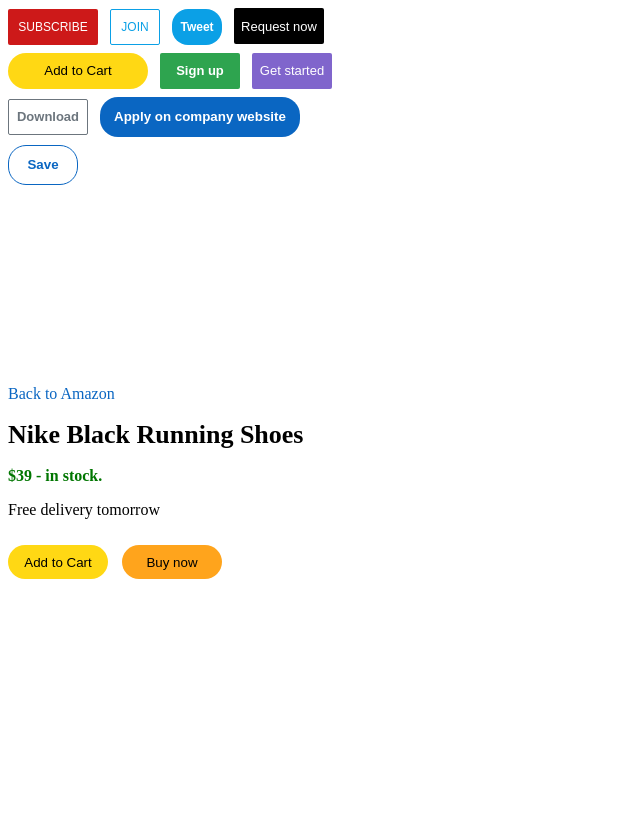
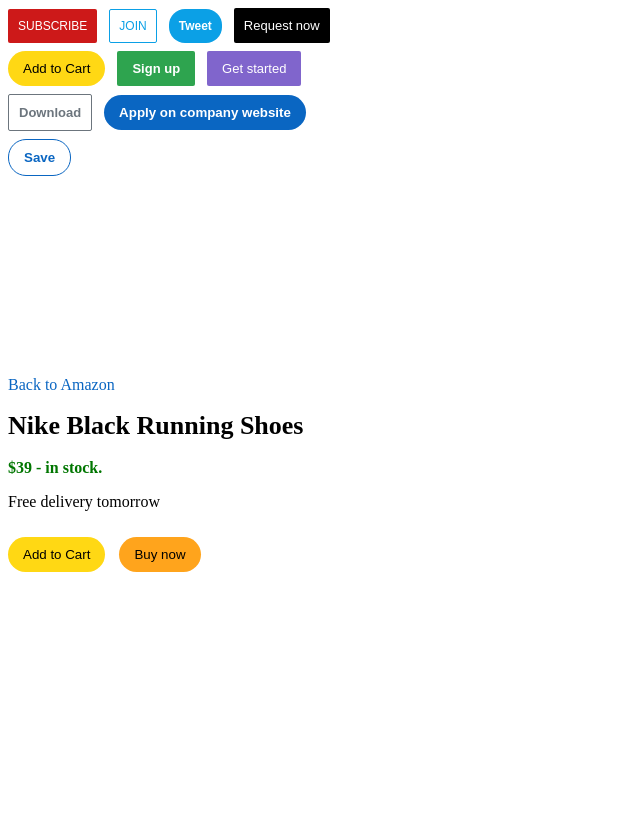
Before and after one commit to owinoojala/crispy-computing-machine, a Django app: template templates/html-css.html in a window 1280 px wide. Shown: the top 819 px of the page, without its empty margins (0-640 px from the left). After the commit the page ends 572 px from the top, so only its background shows below. Run offline with Django 4.2, Linux system fonts and the light colour scheme; the template is opened without the code that fills it, so the values that code supplies are empty.

Commit message:
CSS Box Model

```diff
--- a/templates/html-css.html
+++ b/templates/html-css.html
@@ -12,8 +12,10 @@
             color: white;
             border: none;
             border-radius: 2px;
-            height: 36px;
-            width: 90px;
+            padding-left: 10px;
+            padding-right: 10px;
+            padding-top: 10px;
+            padding-bottom: 10px;
             font-weight: normal;
             font-size: 12px;
             margin-right: 8px;
@@ -40,8 +42,7 @@
             border-style: solid;
             border-color: rgb(11, 160, 230);
             border-radius: 2px;
-            height: 36px;
-            width: 50px;
+            padding: 9px;
             font-weight: normal;
             font-size: 12px;
             margin-right: 8px;
@@ -63,8 +64,7 @@
             color: white;
             border: none;
             border-radius: 16px;
-            height: 36px;
-            width: 50px;
+            padding: 10px;
             font-size: 12px;
             font-weight: bold;
             margin-right: 8px;
@@ -87,8 +87,7 @@
             color: white;
             border: none;
             border-radius: 2px;
-            height: 36px;
-            width: 90px;
+            padding: 10px;
             font-size: small;
             font-weight: normal;
             margin-right: 8px;
@@ -109,8 +108,10 @@
             background-color: rgb(255, 216, 20);
             color: black;
             border: none;
-            height: 36px;
-            width: 140px;
+            padding-left: 15px;
+            padding-right: 15px;
+            padding-top: 10px;
+            padding-bottom: 10px;
             margin-top: 8px;
             border-radius: 18px;
             cursor: pointer;
@@ -131,8 +132,10 @@
             color: white;
             border: none;
             border-radius: 2px;
-            height: 36px;
-            width: 80px;
+            padding-left: 15px;
+            padding-right: 15px;
+            padding-top: 10px;
+            padding-bottom: 10px;
             font-size: small;
             font-weight: bold;
             margin-top: 8px;
@@ -155,8 +158,10 @@
             color: white;
             border: none;
             border-radius: 2px;
-            height: 36px;
-            width: 80px;
+            padding-left: 15px;
+            padding-right: 15px;
+            padding-top: 10px;
+            padding-bottom: 10px;
             font-size: small;
             font-weight: normal;
             margin-left: 8px;
@@ -181,8 +186,7 @@
             border-width: 1px;
             border-radius: 2px;
             border-style: solid;
-            height: 36px;
-            width: 80px;
+            padding: 10px;
             margin-top: 8px;
             margin-right: 8px;
             font-size: small;
@@ -204,8 +208,10 @@
             color: white;
             border: none;
             border-radius: 18px;
-            height: 40px;
-            width: 200px;
+            padding-left: 15px;
+            padding-right: 15px;
+            padding-top: 10px;
+            padding-bottom: 10px;
             margin-top: 8px;
             font-weight: bold;
             cursor: pointer;
@@ -230,8 +236,10 @@
             border-style: solid;
             border-width: 0.1px;
             border-radius: 18px;
-            height: 40px;
-            width: 70px;
+            padding-left: 15px;
+            padding-right: 15px;
+            padding-top: 10px;
+            padding-bottom: 10px;
             margin-top: 8px;
             margin-bottom: 200px;
             font-weight: bold;
@@ -274,8 +282,10 @@
             color: black;
             border: none;
             border-radius: 18px;
-            height: 34px;
-            width: 100px;
+            padding-left: 15px;
+            padding-right: 15px;
+            padding-top: 10px;
+            padding-bottom: 10px;
             margin-top: 10px;
             margin-right: 10px;
             cursor: pointer;
@@ -296,8 +306,10 @@
             color: black;
             border: none;
             border-radius: 18px;
-            height: 34px;
-            width: 100px;
+            padding-left: 15px;
+            padding-right: 15px;
+            padding-top: 10px;
+            padding-bottom: 10px;
             margin-top: 10px;
             transition: background-color 0.15s,
                         color 0.15s;
```
